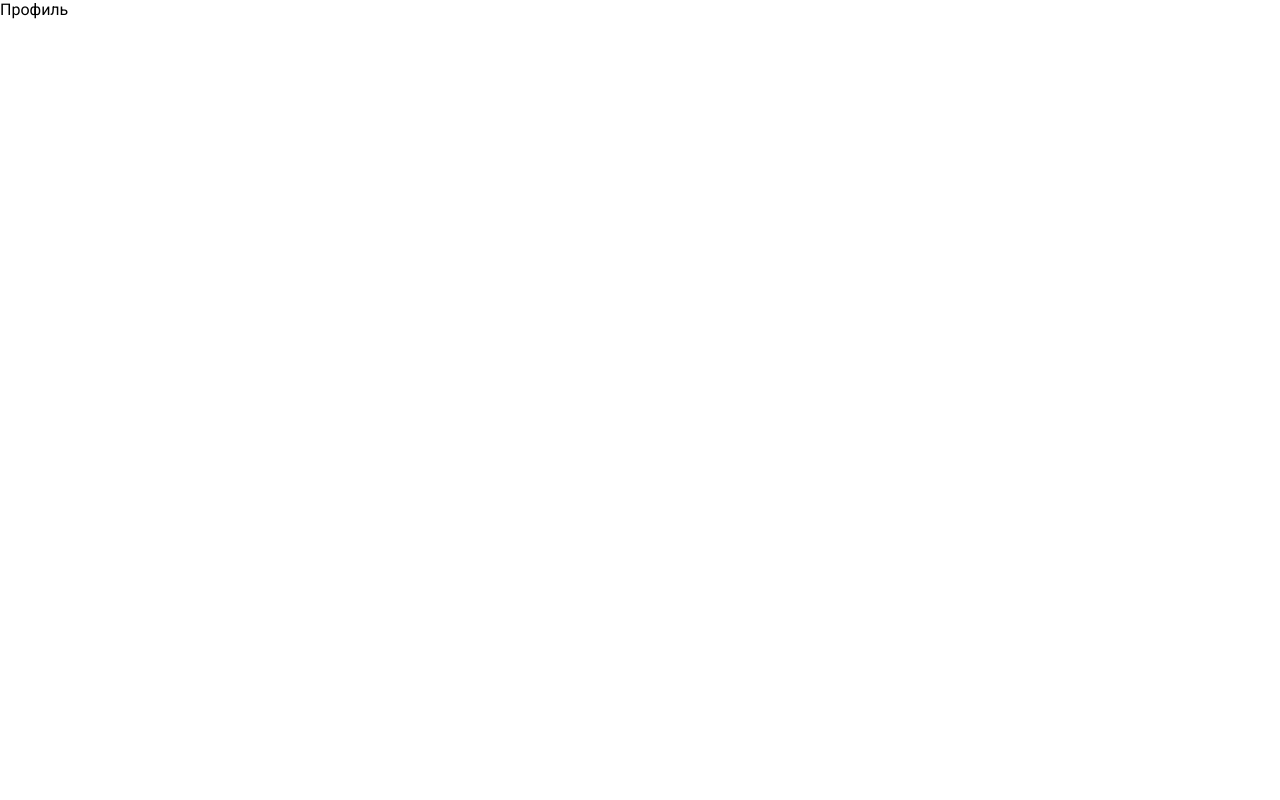
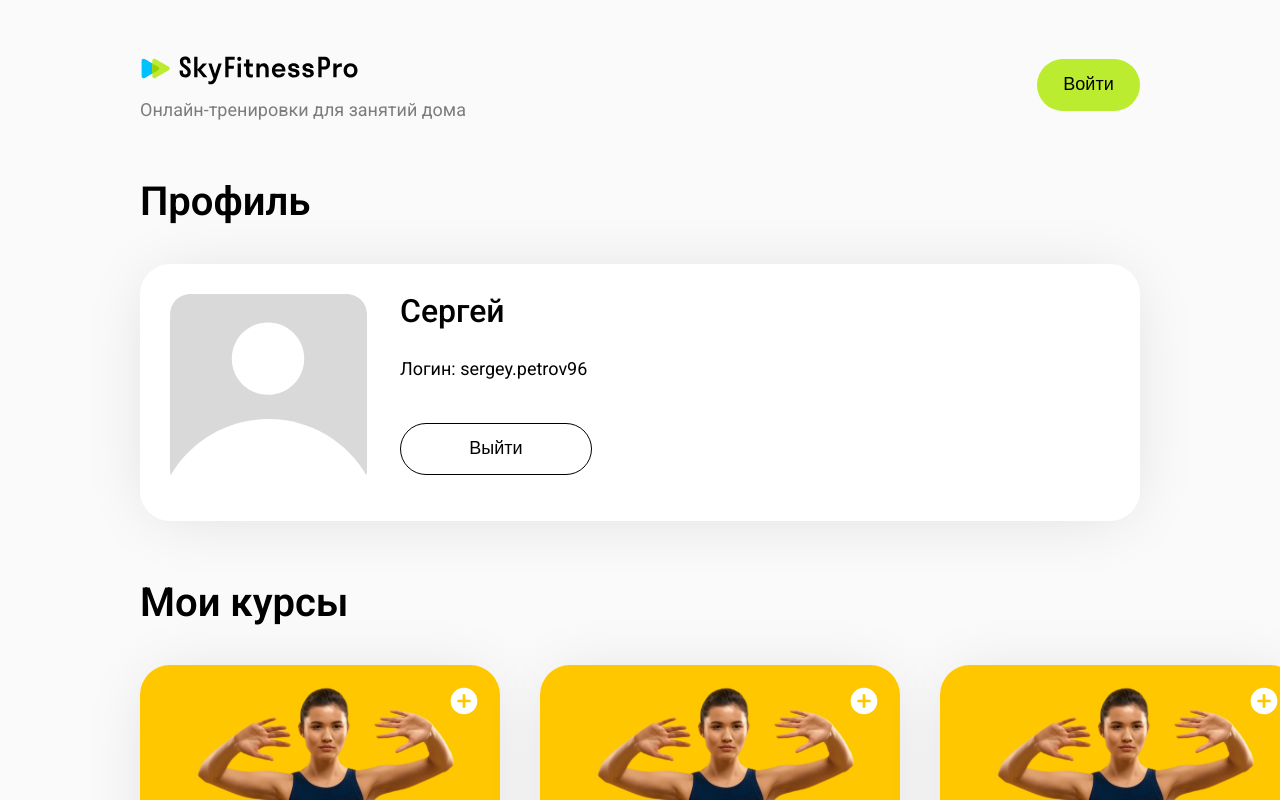
Before and after one commit to MarinaAlPu/sky-fitness-pro, a React (Vite) app: page /profile in a window 1280 px wide. Shown: the top 800 px of the page. Built offline with nearby package versions, Linux system fonts and the light colour scheme.

Commit message:
Add profile card

```diff
--- a/src/components/profile/Profile.tsx
+++ b/src/components/profile/Profile.tsx
@@ -1,7 +1,13 @@
+import { Header } from "../header/Header";
+import { ProfileContent } from "../profileContent/ProfileContent";
+
 
 export const Profile = () => {
 
   return (
-    <>Профиль</>
+    <>
+      <Header />
+      <ProfileContent />
+    </>
   )
 }
--- /dev/null
+++ b/src/components/profileContent/ProfileContent.style.ts
@@ -0,0 +1,137 @@
+import styled from "styled-components";
+
+
+export const SWrapper = styled.div`
+  width: 100%;
+  min-height: 100vh;
+  background-color: #FAFAFA;
+  /* flex-grow: 1; */
+  /* overflow: hidden; */
+  margin-top: 120px;
+  /* margin-top: 85px; */
+`;
+
+export const SContainer = styled.div`
+  width: 100%;
+  max-width: 1440px;
+  min-height: 100vh;
+  margin: 0 auto;
+  padding: 60px 140px 280px;
+  display: flex;
+  flex-direction: column;
+  /* flex-wrap: wrap; */
+
+  @media screen and (max-width: 375px) {
+    padding: 40px 16px;
+  }
+`;
+
+export const STitle = styled.div`
+  font-weight: 600;
+  font-size: 40px;
+  line-height: 110%;
+  letter-spacing: 0px;
+  margin-bottom: 40px;
+
+  @media screen and (max-width: 375px) {
+    /* font-weight: 500;
+    font-size: 24px; */
+  }
+`;
+
+export const SUserPanel = styled.div`
+  width: 100%;
+  /* min-height: 100vh; */
+  /* margin: 0 auto; */
+  padding: 30px;
+  border-radius: 30px;
+  background-color: #FFFFFF;
+  box-shadow: 0px 4px 67px -12px #00000021;
+  margin-bottom: 60px;
+  display: flex;
+  flex-direction: row;
+  gap: 33px;
+  /* flex-wrap: wrap; */
+
+  @media screen and (max-width: 375px) {
+    /* padding: 40px 16px; */
+  }
+`;
+
+export const SUserIcon = styled.img`
+  width: 197px;
+  height: 197px;
+  /* margin: 0 auto; */
+  background-size: cover;
+  background-repeat: no-repeat;
+  background-position: center;
+  /* display: flex; */
+
+  @media screen and (max-width: 375px) {
+    /* padding: 40px 16px; */
+  }
+`;
+
+export const SUserPanelContent = styled.div`
+  display: flex;
+  flex-direction: column;
+  /* flex-wrap: wrap; */
+
+  @media screen and (max-width: 375px) {
+    /* padding: 40px 16px; */
+  }
+`;
+
+export const SUserData = styled.div`
+  /* width: 100%; */
+  /* min-height: 100vh; */
+  /* margin: 0 auto; */
+  /* padding: 60px 140px; */
+  display: flex;
+  flex-direction: column;
+  /* flex-wrap: wrap; */
+
+  @media screen and (max-width: 375px) {
+    /* padding: 40px 16px; */
+  }
+`;
+
+export const SUserName = styled.div`
+  font-weight: 500;
+  font-size: 32px;
+  line-height: 110%;
+  letter-spacing: 0px;
+  margin-bottom: 30px;
+
+  @media screen and (max-width: 375px) {
+    /* font-weight: 500;
+    font-size: 24px; */
+  }
+`;
+
+export const SUserLogin = styled.div`
+  font-weight: 400;
+  font-size: 18px;
+  line-height: 110%;
+  letter-spacing: 0px;
+  margin-bottom: 44px;
+
+  @media screen and (max-width: 375px) {
+    /* font-weight: 500;
+    font-size: 24px; */
+  }
+`;
+
+export const SCourses = styled.div`
+  width: 100%;
+  /* margin: 0 auto; */
+  /* padding: 60px 140px; */
+  display: flex;
+  flex-direction: row;
+  gap: 40px;
+  /* flex-wrap: wrap; */
+
+  @media screen and (max-width: 375px) {
+    /* padding: 40px 16px; */
+  }
+`;
--- /dev/null
+++ b/src/components/profileContent/ProfileContent.tsx
@@ -0,0 +1,45 @@
+import { Button } from "../button/Button";
+import { Card } from "../card/Card";
+import { SContainer, STitle, SUserPanel, SWrapper, SCourses, SUserIcon, SUserData, SUserName, SUserLogin, SUserPanelContent } from "./ProfileContent.style";
+
+
+export const ProfileContent = () => {
+  const handleLogout = () => {
+    console.log("Нажали кнопку Выйти");
+  };
+
+
+  return (
+    <SWrapper>
+      <SContainer>
+
+        <STitle>Профиль</STitle>
+        <SUserPanel>
+          <SUserIcon src="./icons/mask-group.svg" alt="Фото пользователя" />
+
+          <SUserPanelContent>
+            <SUserData>
+              <SUserName>Сергей</SUserName>
+              <SUserLogin>Логин: sergey.petrov96</SUserLogin>
+            </SUserData>
+            <Button
+              type='secondary'
+              width={{ desktop: "192px", mobile: "283px" }}
+              onClick={handleLogout}
+            >
+              Выйти
+            </Button>
+          </SUserPanelContent>
+        </SUserPanel>
+
+        <STitle>Мои курсы</STitle>
+        <SCourses>
+          <Card />
+          <Card />
+          <Card />
+        </SCourses>
+
+      </SContainer>
+    </SWrapper>
+  )
+}
```
Also changed, not shown: src/components/profile/Profile.style.ts (+38 -0 lines).
